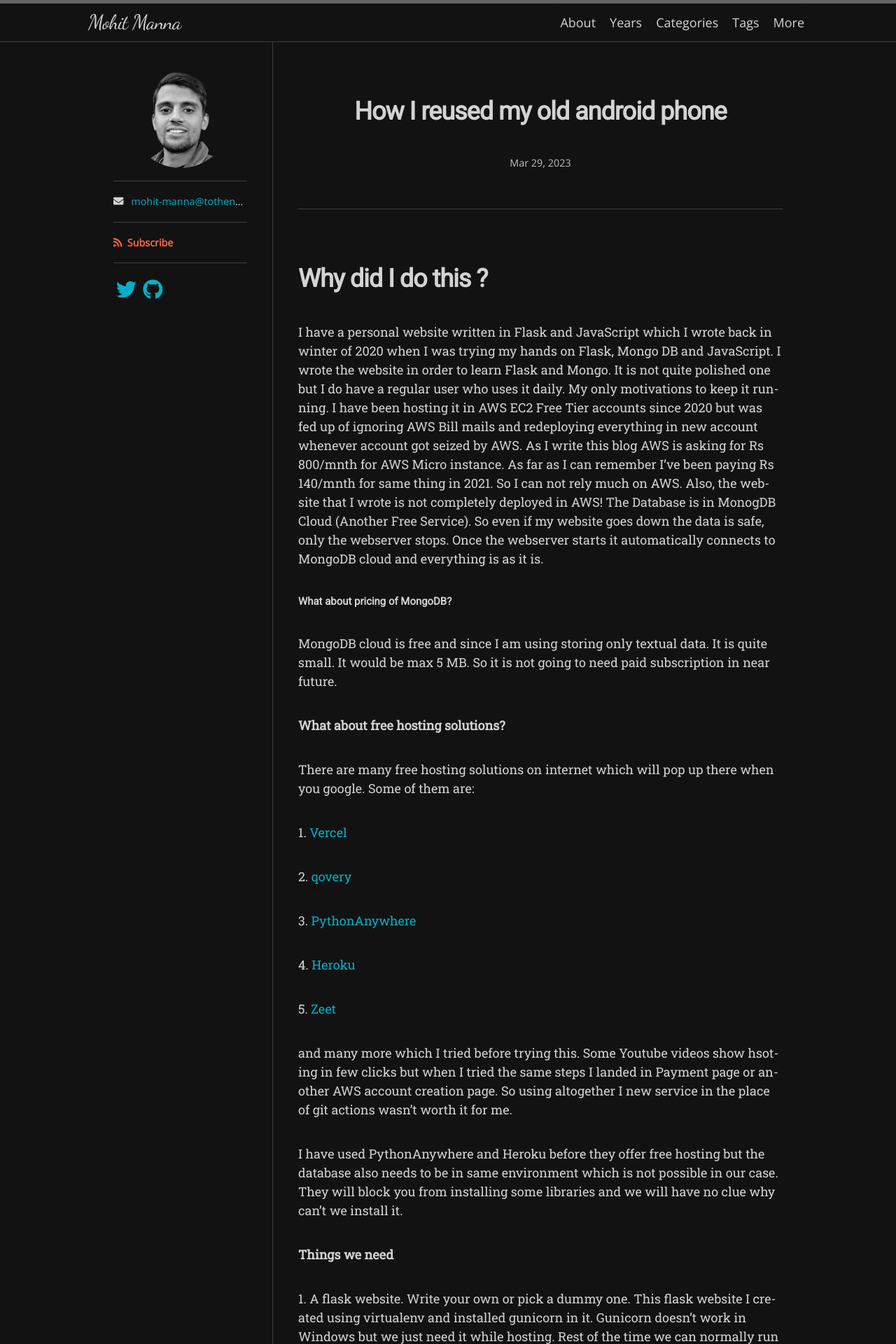
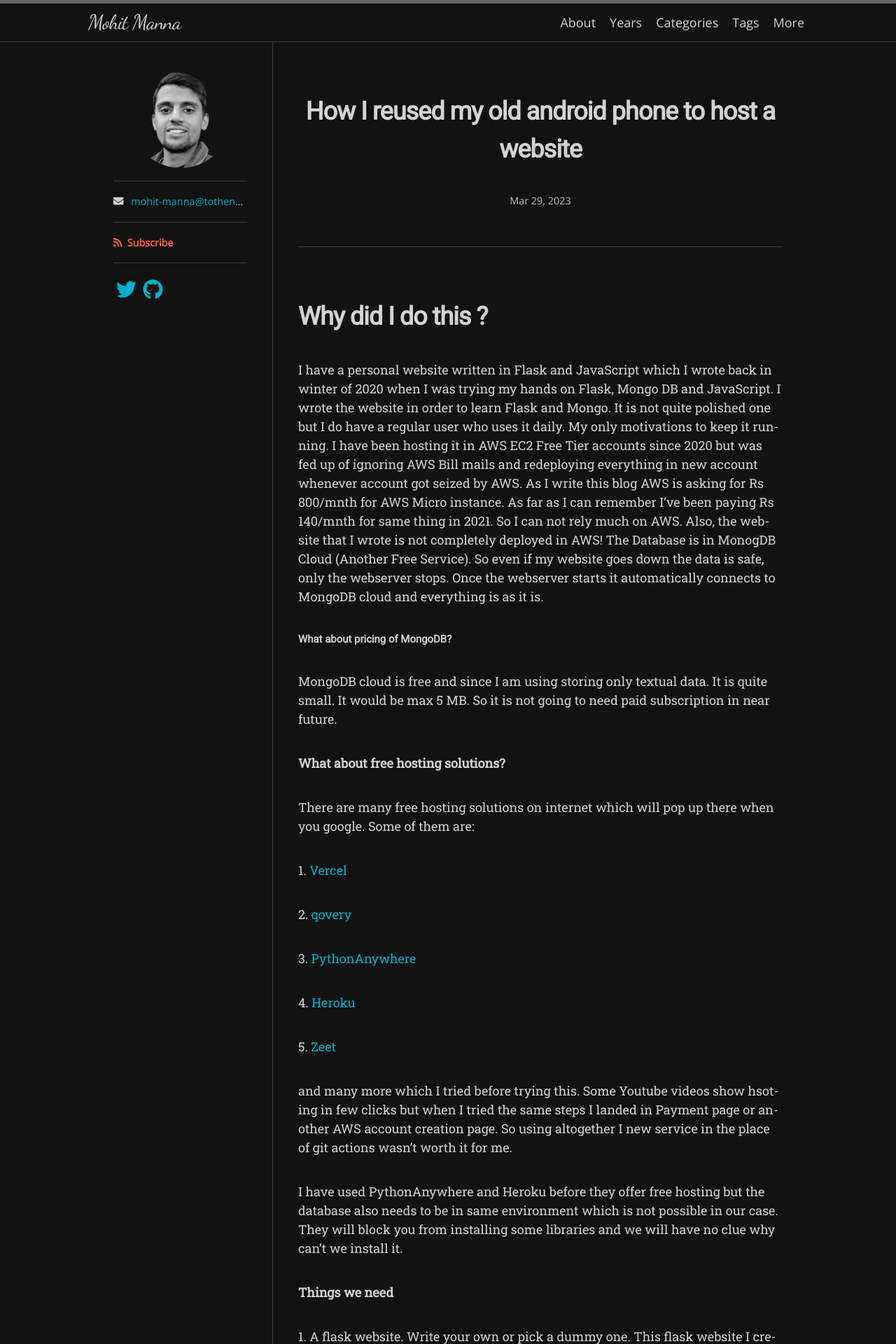
Before and after one commit to mohit-manna-ttn/mohit-manna-ttn.github.io, a Jekyll site: the page built from _posts/2023-03-29-how-I-reused-my-old-android-phone.markdown, in a window 1280 px wide. Shown: the top 1920 px of the page at 70% size. Built offline with Jekyll 4.4.1, drawn with Linux system fonts in a browser that asks for light colours; nearby versions of some CDN libraries; some web fonts are replaced.

Commit message:
title changed

```diff
--- a/_posts/2023-03-29-how-I-reused-my-old-android-phone.markdown
+++ b/_posts/2023-03-29-how-I-reused-my-old-android-phone.markdown
@@ -1,6 +1,6 @@
 ---
 layout: post
-title:  "How I reused my old android phone"
+title:  "How I reused my old android phone to host a website"
 date:   2023-03-29 11:24:28 +0530
 categories: flask, ubuntu, android
 ---
```
